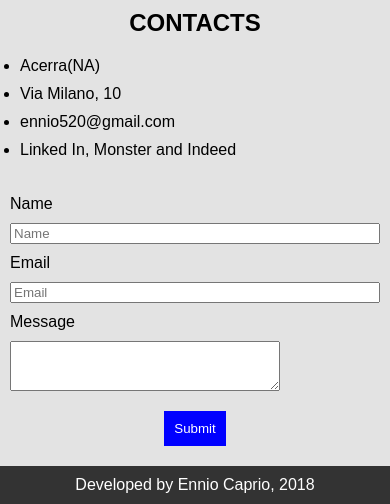
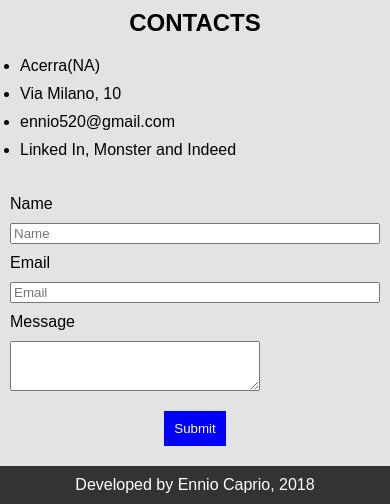
Before and after one commit to EnnioCaprio/EnnioCaprio.github.ioProject, a PHP site: page / in a window 390 px wide. Shown: the part 2459-2963 px from the top of the page. Run offline with PHP 8.4, Linux system fonts and the light colour scheme.

Commit message:
Update style.css

```diff
--- a/style.css
+++ b/style.css
@@ -418,8 +418,8 @@ button{
   }
 
   textarea{
-    min-width: 270px;
-    max-width: 270px;
+    min-width: 250px;
+    max-width: 250px;
   }
 
 
```
